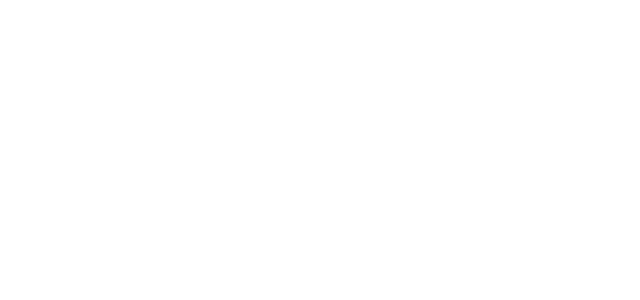
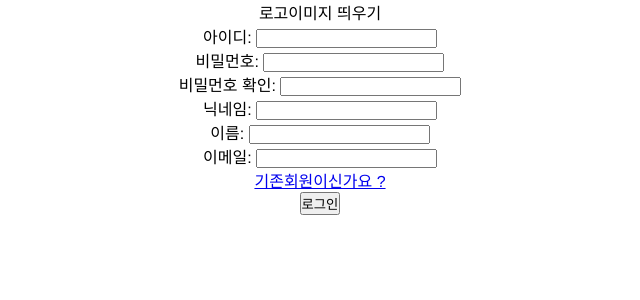
Before and after one commit to johnbunnyan/my_camvillage-client, a React (Create React App) app: page /user/signup in a window 1280 px wide. Shown: the top 300 px of the page, without its empty margins (320-960 px from the left). Built offline with nearby package versions, Linux system fonts and the light colour scheme.

Commit message:
:art: fea-login, signup

```diff
--- a/src/App.js
+++ b/src/App.js
@@ -28,7 +28,12 @@
 
 
 function App() {
-  const state = useSelector(state => state);
+  const {isLogin, userInfo} = useSelector((state) => {
+    return {
+      isLogin: state.isLogin,
+      userInfo: state.userInfo
+    };
+  })
 
   return (
     <Router>
@@ -59,10 +64,11 @@
         <Route
             path='/'
             render={() => {
-              if (state.isLogin) { // is logged in
+              console.log(isLogin);
+              if (isLogin) { // is logged in
                 return <Redirect to='/main' />;
               }
-              return <Redirect to='/login' />;
+              return <Redirect to='/user/login' />;
             }}
           />
       </Switch>
--- a/src/actions/index.js
+++ b/src/actions/index.js
@@ -1,19 +1,83 @@
+// import
+import axios from "axios";
+
 // action types
 export const LOGIN = "LOGIN";
 export const LOGOUT = "LOGOUT";
+export const SIGNUP = 'SIGNUP';
+
+// 나중에 필요할 것 같아 미리 생성해 놓음
+const DOMAIN = "https://localhost:8080"
 
 // actions creator functions
-export const Login = (user_id, email, password, nickname, image) => {
+export const userLogin = (user_id, password) => {
+  /* 원할한 테스트를 위하여 서버와 연동하는 부분을 주석 처리하고 더미데이터로 테스트 진행 중
+  const data =
+  axios
+  .post('https://localhost:8080/user/login',
+  {
+    user_id: user_id,
+    password: password
+  },
+  {
+    'Content-Type': 'application/json',
+    withCredentials:true,
+  })
+  .then((res) => res.data)
+  .catch((e) => {
+    console.log(e);
+  })
+  */
+  // test완료 후 지울 코드//
+  const data = {user_id: user_id, password: password};
+  /////////////////////////
   return {
     type: LOGIN,
     payload: {
         isLogin: true,
-        userInfo: {user_id, email, password, nickname, image},
+        userInfo: data,
     }
   }
 }
 
-export const Logout = () => {
+export const userSignUp = (user_id, password, name, nickname, email) => {
+  /* 원활한 테스트를 위하여 서버와 연동하는 부분을 주석처리하고 더미데이트로 테스트 진행 중
+  const data =
+  axios
+  .post('https://localhost:8080/user/signup',
+  {
+    user_id: user_id,
+    password: password,
+    name: name,
+    nickname: nickname,
+    email: email,
+  },
+  {
+    headers:{
+      'Content-Type': 'application/json',
+      WithCredentials: true,
+    }
+  })
+  .then((res) => res.data)
+  .catch((e) => {
+    console.log(e)
+  })
+  */
+ const data = {user_id: user_id, password: password,
+  name: name, nickname: nickname, email: email}
+
+  return {
+    type: SIGNUP,
+    payload: {
+      isLogin: false,
+      userInfo: data,
+    }
+  }
+
+
+}
+
+export const userLogout = () => {
   return {
     type: LOGOUT,
     payload: {
--- a/src/pages/Login.js
+++ b/src/pages/Login.js
@@ -1,11 +1,68 @@
-import React from 'react';
+import React, { useState } from 'react';
+import { userLogin } from '../actions/index';
+import { Link, withRouter, Route } from "react-router-dom";
+import { useDispatch, useSelector } from 'react-redux';
 
-function Login() {
+function Login(props) {
+
+  const [UserId, setUserId] = useState('');
+  const [Password, setPassword] = useState('');
+  const [ErrorMessage, setErrorMessage] = useState('');
+  const dispatch = useDispatch();
+
+  const onUserIdHandler = (e) => {
+    setUserId(e.currentTarget.value);
+  }
+  const onPasswordHandler = (e) => {
+    setPassword(e.currentTarget.value);
+  }
+  const handleLogin = () => {
+    console.log('userId', UserId, 'password', Password)
+
+    const isTrue = UserId !== '' && Password !== '';
+
+    if(!isTrue){
+      setErrorMessage('아이디와 비밀번호 모두 입력하세요');
+    } else {
+      setErrorMessage('');
+      dispatch(userLogin(UserId,Password))
+      console.log('로그인에 성공했습니다');
+        props.history.push('/')
+    }
+  }
+
   return (
-    <div id="login-body">
-
+    <div id='LoginPage'>
+      <center>
+        <div>로고이미지 띄우기</div>
+        <div>
+          <span>아이디:  </span>
+          <input type='loginId' onChange={onUserIdHandler}></input>
+        </div>
+        <div>
+          <span>비밀번호:   </span>
+          <input type='loginPassword' onChange={onPasswordHandler}></input>
+        </div>
+        <div>
+          <Link to='/user/signup'>회원가입</Link>
+        </div>
+        <button className='btnlogin' type='submit' onClick={handleLogin}>
+          로그인
+        </button>
+        <Route
+           render={() => {
+            if (ErrorMessage !== '') {
+                return (
+                    <div className='alert-box'>
+                        {ErrorMessage}
+                    </div>
+                );
+            }
+        }}
+        />
+      </center>
     </div>
   );
 }
 
-export default Login;
+export default withRouter(Login);
--- a/src/pages/Signup.js
+++ b/src/pages/Signup.js
@@ -1,11 +1,123 @@
-import React from 'react';
+import React, { useEffect, useState } from 'react';
+import { userSignUp } from '../actions/index';
+import { Link, withRouter, Route } from "react-router-dom";
+import { useDispatch, useSelector } from 'react-redux';
 
-function Signup() {
+function Signup(props) {
+
+  const [UserId, setUserId] = useState('');
+  const [Password, setPassword] = useState('');
+  const [ConfirmPassword, setConfirmPassword] = useState('');
+  const [Name, setName] = useState('');
+  const [NickName, setNickName] = useState('');
+  const [Email, setEmail] = useState('');
+  const [ErrorMessagePW, setErrorMessagePW] = useState('');
+  const [ErrorMessage, setErrorMessage] = useState('');
+  const dispatch = useDispatch();
+
+  const onUserIdHandler = (e) => {
+    setUserId(e.currentTarget.value);
+  }
+  const onPasswordHandler = (e) => {
+    setPassword(e.currentTarget.value);
+  }
+  const onConfirmPasswordHandler = (e) => {
+    setConfirmPassword(e.currentTarget.value);
+
+  }
+
+  useEffect(() => {
+    console.log(ConfirmPassword)
+  if(Password !== ConfirmPassword){
+    setErrorMessagePW('비밀번호확인이 일치하지 않습니다.')
+  } else {
+    setErrorMessagePW('');
+  }
+  },[ConfirmPassword])
+
+  const onNameHandler = (e) => {
+    setName(e.currentTarget.value)
+  }
+  const onNickNameHandler = (e) => {
+    setNickName(e.currentTarget.value)
+  }
+  const onEmailHandler = (e) => {
+    setEmail(e.currentTarget.value)
+  }
+  const handleSignUp = () => {
+    console.log('userId', UserId, 'password', Password)
+
+    const isTrue = UserId !== '' && Password !== '';
+
+    if (!isTrue) {
+      setErrorMessage('모든 항목을 입력하세요');
+    } else {
+      setErrorMessage('');
+      dispatch(userSignUp(UserId, Password, NickName, Name, Email))
+      console.log('회원가입에 성공했습니다');
+      props.history.push('/')
+    }
+  }
+
   return (
-    <div id="signup-body">
-
-    </div>
+    <div id='LoginPage'>
+    <center>
+      <div>로고이미지 띄우기</div>
+      <div>
+        <span>아이디:  </span>
+        <input type='signupId' onChange={onUserIdHandler}></input>
+      </div>
+      <div>
+        <span>비밀먼호:   </span>
+        <input type='signupPassword' onChange={onPasswordHandler}></input>
+      </div>
+      <div>
+        <span>비밀먼호 확인:   </span>
+        <input type='signupConfirmPassword' onChange={onConfirmPasswordHandler}></input>
+      </div>
+      <Route
+         render={() => {
+          if (ErrorMessagePW !== '') {
+              return (
+                  <div className='alert-box'>
+                      {ErrorMessagePW}
+                  </div>
+              );
+          }
+      }}
+      />
+      <div>
+        <span>닉네임:   </span>
+        <input type='signupNickname' onChange={onNickNameHandler}></input>
+      </div>
+      <div>
+        <span>이름:   </span>
+        <input type='signupName' onChange={onNameHandler}></input>
+      </div>
+      <div>
+        <span>이메일:   </span>
+        <input type='signupEmail' onChange={onEmailHandler}></input>
+      </div>
+      <div>
+        <Link to='/user/login'>기존회원이신가요 ?</Link>
+      </div>
+      <button className='btnlogin' type='submit' onClick={handleSignUp}>
+        로그인
+      </button>
+      <Route
+         render={() => {
+          if (ErrorMessage !== '') {
+              return (
+                  <div className='alert-box'>
+                      {ErrorMessage}
+                  </div>
+              );
+          }
+      }}
+      />
+    </center>
+  </div>
   );
 }
 
-export default Signup;
+export default withRouter(Signup);
--- a/src/reducers/reducer.js
+++ b/src/reducers/reducer.js
@@ -1,10 +1,22 @@
-import { LOGIN, LOGOUT } from "../actions/index";
+import { LOGIN, LOGOUT, SIGNUP } from "../actions/index";
 import { initialState } from "./initialState";
 
 const reducer = (state = initialState, action) => {
   switch (action.type) {
     case LOGIN:
-      return Object.assign({}, state, action.payload);
+      console.log('Login action = ', action)
+      return Object.assign({}, state,
+        {
+        isLogin: action.payload.isLogin,
+        userInfo: action.payload.userInfo,
+      });
+
+    case SIGNUP:
+      console.log('SignUp action = ', action)
+      return Object.assign({}, state,{
+        isLogin: action.payload.isLogin,
+        userInfo: action.payload.userInfo,
+      })
 
     case LOGOUT:
       return Object.assign({}, state, action.payload);
```
